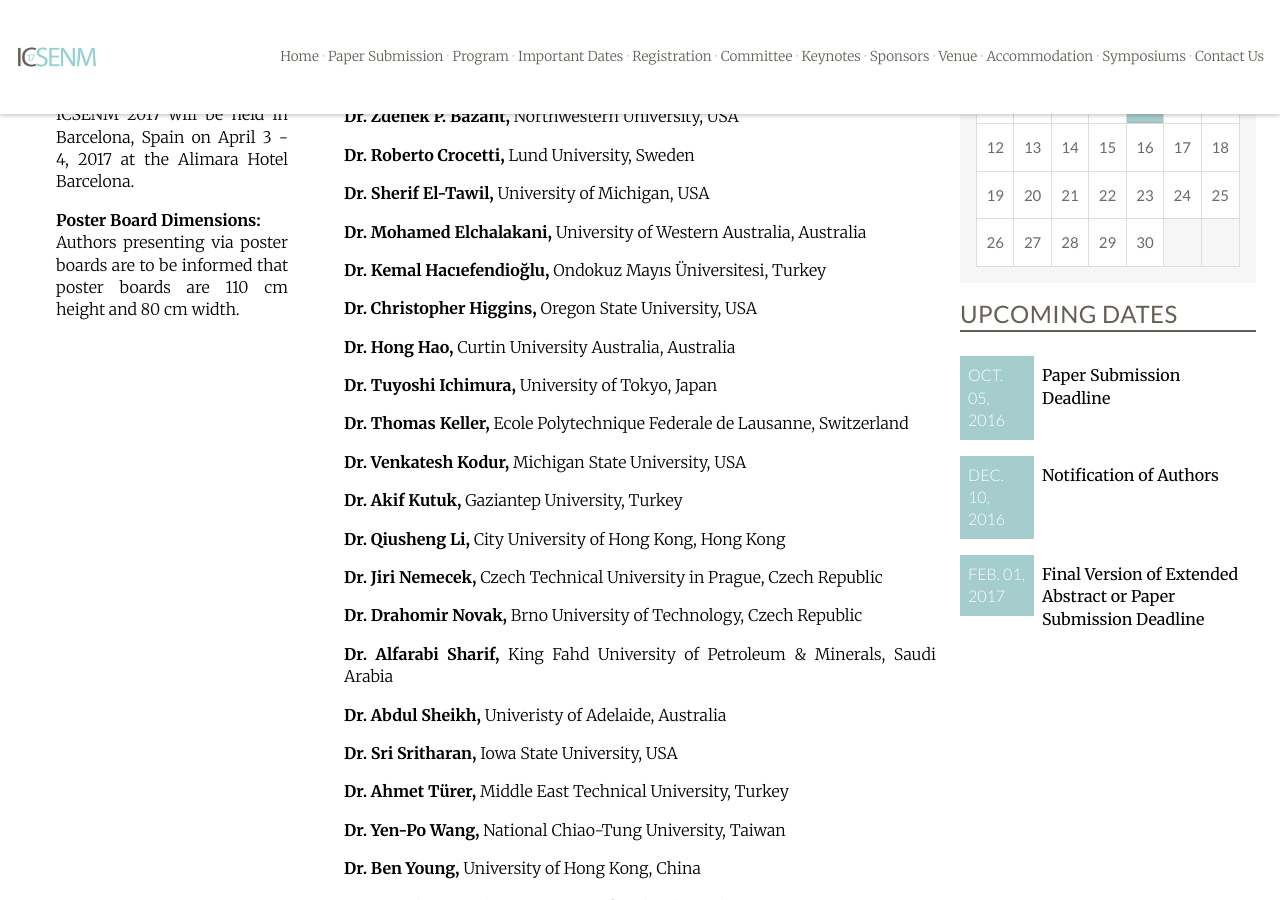
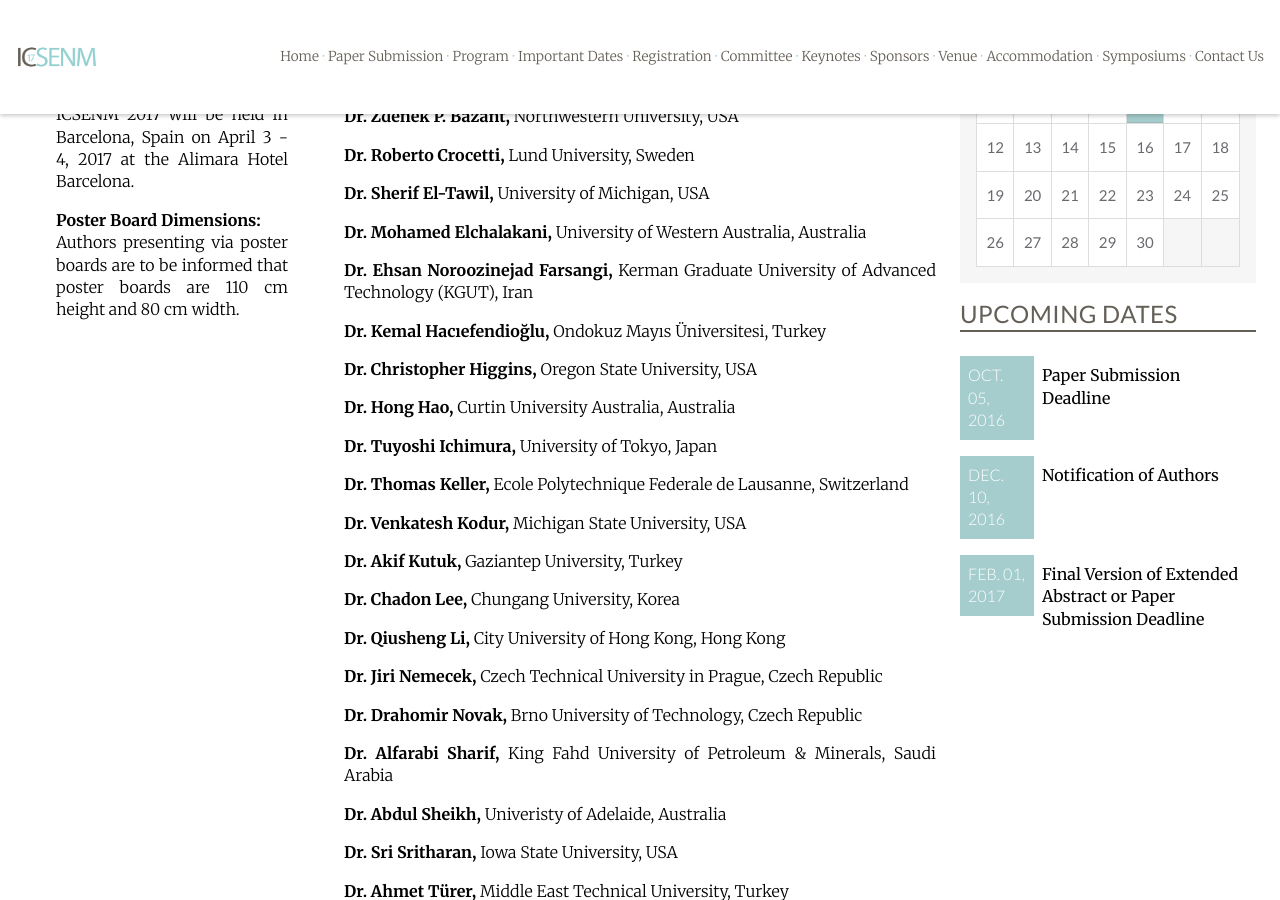
Before and after one commit to intaset/icsenm, a Jekyll site: the page built from committee.html, in a window 1280 px wide and 900 px high, scrolled down 608 px. Built offline with Jekyll 4.4.1, drawn with Linux system fonts in a browser that asks for light colours; nearby versions of some CDN libraries; Markdown is read by kramdown in place of the engine named in the settings; comment, search, counter and statistics services are not loaded.

Commit message:
updated sc list

```diff
--- a/committee.html
+++ b/committee.html
@@ -12,37 +12,29 @@ keyword: structural engineering, structural engineering conference 2016, buildin
     <p class="bold">Scientific Committee Members:</p><br>
 
     <p class="body"><b>Dr. Daniel P. Abrams,</b> University of Illinois Urbana-Champaign, USA</p>
-    <!-- <p class="body"><b>Dr. Abieyuwa Aghayere,</b> Drexel University, USA</p> -->
     <p class="body"><b>Dr. Abolhassan Astaneh-Asl,</b> University of California, Berkeley, USA</p>
     <p class="body"><b>Dr. Zdenek P. Bazant,</b> Northwestern University, USA</p>
-    <!-- <p class="body"><b>Dr. Mark Bradford,</b> University of New South Wales, Australia</p>
-    <p class="body"><b>Dr. Chun-Man Chan,</b> Hong Kong University of Science & Technology, Hong Kong</p> -->
     <p class="body"><b>Dr. Roberto Crocetti,</b> Lund University, Sweden</p>
     <p class="body"><b>Dr. Sherif El-Tawil,</b> University of Michigan, USA</p>
     <p class="body"><b>Dr. Mohamed Elchalakani,</b> University of Western Australia, Australia</p>
+    <p class="body"><b>Dr. Ehsan Noroozinejad Farsangi,</b> Kerman Graduate University of Advanced Technology (KGUT), Iran</p>
     <p class="body"><b>Dr. Kemal Hacıefendioğlu,</b> Ondokuz Mayıs Üniversitesi, Turkey</p>
     <p class="body"><b>Dr. Christopher Higgins,</b> Oregon State University, USA</p>
-    <!-- <p class="body"><b>Dr. Abdurrahman Güner,</b> Istanbul University, Turkey</p>
-    <p class="body"><b>Dr. Petr Hájek,</b> Czech Technical University in Prague, Czech Republic</p>
-    <p class="body"><b>Dr. Jan Hofmann,</b> University of Stuttgart, Germany</p> -->
     <p class="body"><b>Dr. Hong Hao,</b> Curtin University Australia, Australia</p>
     <p class="body"><b>Dr. Tuyoshi Ichimura,</b> University of Tokyo, Japan</p>
     <p class="body"><b>Dr. Thomas Keller,</b> Ecole
     Polytechnique Federale de Lausanne, Switzerland</p>
     <p class="body"><b>Dr. Venkatesh Kodur,</b> Michigan State University, USA</p>
     <p class="body"><b>Dr. Akif Kutuk,</b> Gaziantep University, Turkey</p>
-    <!-- <p class="body"><b>Dr. J.W.G. van de Kuilen,</b> Delft University of Technology, Netherlands</p>
-    <p class="body"><b>Dr. Vincent Kvocak,</b> Technical University of Kosice, Slovakia</p> -->
+    <p class="body"><b>Dr. Chadon Lee,</b> Chungang University, Korea</p>
     <p class="body"><b>Dr. Qiusheng Li,</b> City University of Hong Kong, Hong Kong</p>
     <p class="body"><b>Dr. Jiri Nemecek,</b> Czech Technical University in Prague, Czech Republic</p>
     <p class="body"><b>Dr. Drahomir Novak,</b> Brno University of Technology, Czech Republic</p>
-    <!-- <p class="body"><b>Dr. Sze Dai Pang,</b> National University of Singapore, Singapore</p> -->
     <p class="body"><b>Dr. Alfarabi Sharif,</b> King Fahd University of Petroleum & Minerals, Saudi Arabia</p>
     <p class="body"><b>Dr. Abdul Sheikh,</b> Univeristy of Adelaide, Australia</p>
     <p class="body"><b>Dr. Sri Sritharan,</b> Iowa State University, USA</p>
     <p class="body"><b>Dr. Ahmet Türer,</b> Middle East Technical University, Turkey</p>
     <p class="body"><b>Dr. Yen-Po Wang,</b> National Chiao-Tung University, Taiwan</p>
-    <!-- <p class="body"><b>Dr. Nur Yazdani,</b> University of Texas Arlington, USA</p> -->
     <p class="body"><b>Dr. Ben Young,</b> University of Hong Kong, China</p>
     <p class="body"><b>Dr. Xue Zhang,</b> Dalian University of Technology, China</p>
   </div>
```
Also changed, not shown: 1 other file.
